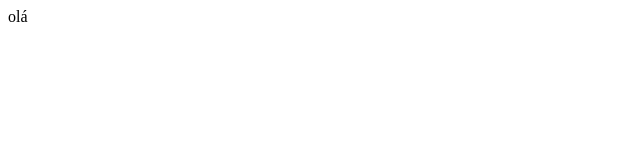
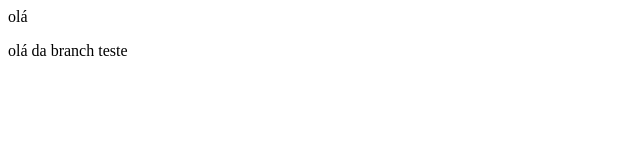
Before and after one commit to MrBunnyGif/git-practice, a plain HTML site: page src/index.html in a window 1280 px wide. Shown: the whole page, without its empty margins (0-640 px from the left). Drawn offline with Linux system fonts and the light colour scheme.

Commit message:
adicionado olá na index

```diff
--- a/src/index.html
+++ b/src/index.html
@@ -1 +1,2 @@
 <div>olá</div>
+<p>olá da branch teste</p>
```
